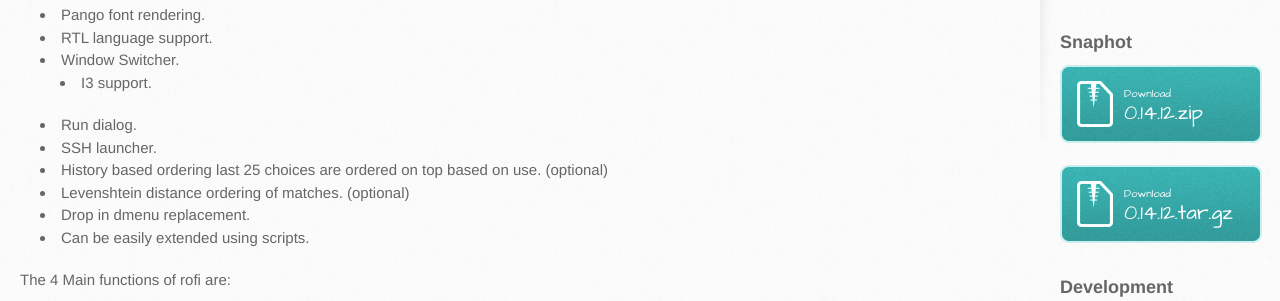
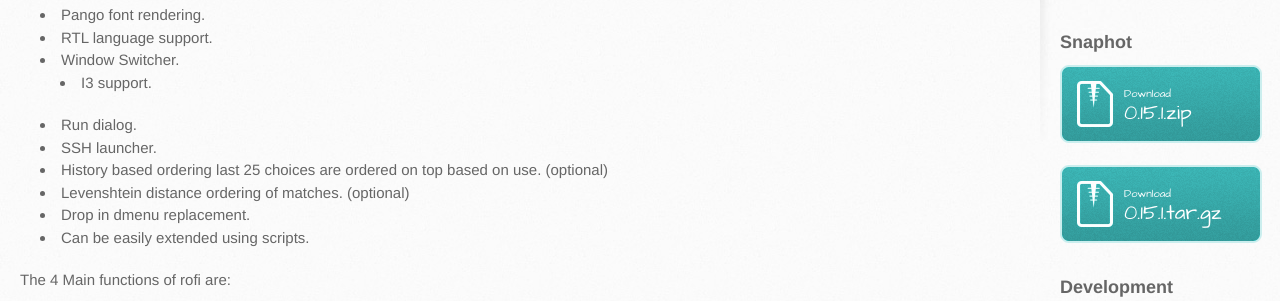
Before and after one commit to davatorium/rofi, a Jekyll site: the page built from index.md, in a window 1280 px wide and 900 px high, scrolled down 434 px. Shown: the part 162-463 px from the top of the window. Built offline with Jekyll 4.4.1, drawn with Linux system fonts in a browser that asks for light colours.

Commit message:
Bump version.

```diff
--- a/_config.yml
+++ b/_config.yml
@@ -6,4 +6,4 @@ description: A window switcher, run dialog and dmenu replacement
 github-url: https://github.com/DaveDavenport/rofi
 github-user-url: https://github.com/DaveDavenport/
 github-user: Dave Davenport
-github-version-stable: 0.14.12
+github-version-stable: 0.15.1
```
